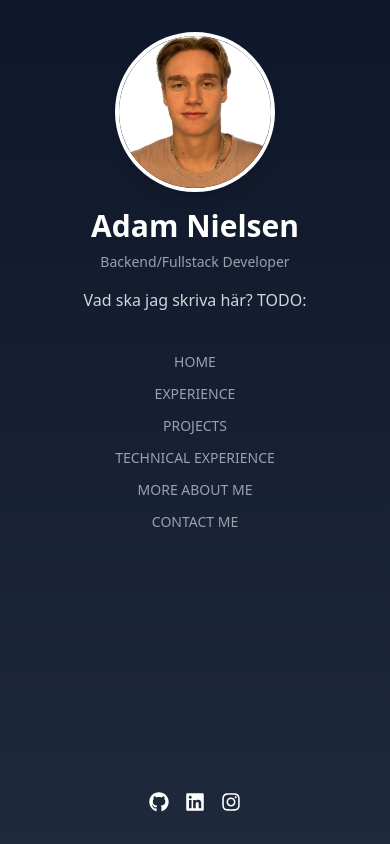
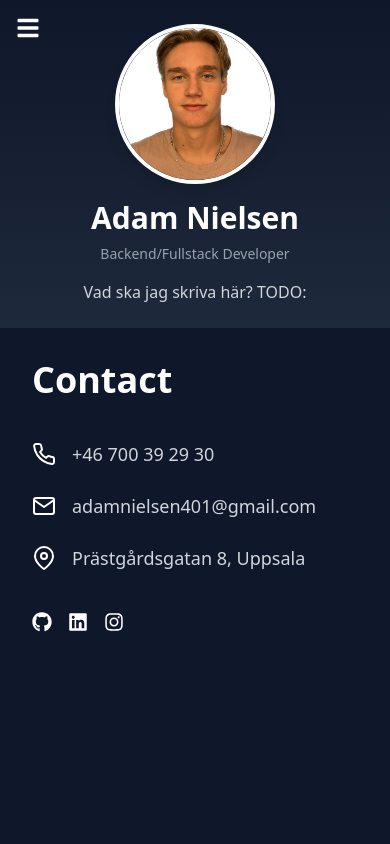
Before and after one commit to Adamniels/Portfolio, a React (Vite) app in the folder react-portfolio/: page /contact in a window 390 px wide. Built offline with nearby package versions, Linux system fonts and the light colour scheme.

Commit message:
fixed for mobile

```diff
--- a/react-portfolio/src/components/Layout.tsx
+++ b/react-portfolio/src/components/Layout.tsx
@@ -1,9 +1,11 @@
 // src/components/Layout.tsx
 import Sidebar from "./Sidebar";
+import MobileMenu from "./MobileMenu";
 
 export default function Layout({ children }: { children: React.ReactNode }) {
   return (
     <div className="md:flex min-h-screen bg-[#0f172a] text-white font-sans text-white">
+      <MobileMenu />
       <Sidebar />
       <main className="flex-1 p-8 bg-[#0f172a]">{children}</main>
     </div>
--- /dev/null
+++ b/react-portfolio/src/components/MobileMenu.tsx
@@ -0,0 +1,33 @@
+// src/components/MobileMenu.tsx
+import { useState } from "react";
+import { Link } from "react-router-dom";
+import { FaBars, FaTimes } from "react-icons/fa";
+
+export default function MobileMenu() {
+  const [isOpen, setIsOpen] = useState(false);
+
+  return (
+    <>
+      {/* Hamburger ikon */}
+      <button
+        className="md:hidden fixed top-4 left-4 z-50 text-white text-2xl"
+        onClick={() => setIsOpen(!isOpen)}
+        aria-label="Toggle menu"
+      >
+        {isOpen ? <FaTimes /> : <FaBars />}
+      </button>
+
+      {/* Meny-overlay */}
+      {isOpen && (
+        <div className="fixed inset-0 bg-[#0f172a] z-40 p-8 flex flex-col items-center justify-start gap-6 text-white text-lg">
+          <Link to="/" onClick={() => setIsOpen(false)}>HOME</Link>
+          <Link to="/experience" onClick={() => setIsOpen(false)}>EXPERIENCE</Link>
+          <Link to="/projects" onClick={() => setIsOpen(false)}>PROJECTS</Link>
+          <Link to="/technicalExperience" onClick={() => setIsOpen(false)}>TECHNICAL EXPERIENCE</Link>
+          <Link to="/about" onClick={() => setIsOpen(false)}>MORE ABOUT ME</Link>
+          <Link to="/contact" onClick={() => setIsOpen(false)}>CONTACT ME</Link>
+        </div>
+      )}
+    </>
+  );
+}
--- a/react-portfolio/src/components/Sidebar.tsx
+++ b/react-portfolio/src/components/Sidebar.tsx
@@ -1,11 +1,10 @@
-// src/components/Sidebar.tsx
 import { Link } from "react-router-dom";
 import { FaGithub, FaLinkedin, FaInstagram } from "react-icons/fa";
 
 export default function Sidebar() {
   return (
-    <aside className="bg-gradient-to-b from-[#0f172a] to-[#1e293b] text-white w-full md:w-1/3 lg:w-1/4 min-h-screen p-8 flex flex-col justify-between items-center md:items-start text-center md:text-left fixed md:static">
-      {/* Profil + info */}
+    <aside className="bg-gradient-to-b from-[#0f172a] to-[#1e293b] text-white w-full md:w-1/3 lg:w-1/4 md:min-h-screen px-4 py-6 md:px-8 md:py-8 flex flex-col items-center md:items-start text-center md:text-left">
+      {/* Profil och beskrivning (alltid synlig) */}
       <div className="flex flex-col items-center md:items-start">
         <img
           src="/Portfolio/profile.png"
@@ -17,9 +16,11 @@ export default function Sidebar() {
           Backend/Fullstack Developer
         </p>
         <p className="mt-4 text-gray-300">Vad ska jag skriva här? TODO:</p>
+      </div>
 
-        {/* Navigation */}
-        <nav className="mt-10 flex flex-col gap-3 text-gray-400 text-sm w-full">
+      {/* Navigering och sociala ikoner (bara på desktop) */}
+      <div className="hidden md:flex flex-col justify-between h-full mt-10 w-full">
+        <nav className="flex flex-col gap-3 text-gray-400 text-sm">
           <Link to="/" className="hover:text-white">
             HOME
           </Link>
@@ -39,9 +40,9 @@ export default function Sidebar() {
             CONTACT ME
           </Link>
         </nav>
-      </div>
-      {/* Social icons */}
-      <div className="flex gap-4 mt-10 text-xl">
+
+        {/* Ikoner */}
+        <div className="flex gap-4 mt-10 text-xl mb-8">
           <a
             href="https://github.com/Adamniels"
             target="_blank"
@@ -64,6 +65,7 @@ export default function Sidebar() {
             <FaInstagram />
           </a>
         </div>
+      </div>
     </aside>
   );
 }
--- a/react-portfolio/src/pages/Contact.tsx
+++ b/react-portfolio/src/pages/Contact.tsx
@@ -1,5 +1,6 @@
 // src/pages/Contact.tsx
 import { FiPhone, FiMail, FiMapPin} from "react-icons/fi"
+import { FaGithub, FaLinkedin, FaInstagram } from "react-icons/fa";
 
 export default function Contact() {
   return (
@@ -22,6 +23,30 @@ export default function Contact() {
           <span>Prästgårdsgatan 8, Uppsala</span>
         </li>
       </ul>
+      {/* Ikoner */}
+      <div className="flex gap-4 mt-10 text-xl mb-8">
+          <a
+            href="https://github.com/Adamniels"
+            target="_blank"
+            className="hover:text-white"
+          >
+            <FaGithub />
+          </a>
+          <a
+            href="https://linkedin.com/"
+            target="_blank"
+            className="hover:text-white"
+          >
+            <FaLinkedin />
+          </a>
+          <a
+            href="https://instagram.com/"
+            target="_blank"
+            className="hover:text-white"
+          >
+            <FaInstagram />
+          </a>
+        </div>
     </section>
   )
 }
--- a/react-portfolio/src/pages/Experience.tsx
+++ b/react-portfolio/src/pages/Experience.tsx
@@ -1,7 +1,7 @@
 // src/pages/Experience.tsx
 export default function Experience() {
   return (
-    <section className="max-w-3xl mx-auto">
+    <section className="max-w-3xl">
       <h1 className="text-4xl font-bold text-white mb-10">Experience</h1>
 
       {/* EDUCATION */}
--- a/react-portfolio/src/pages/TechnicalExp.tsx
+++ b/react-portfolio/src/pages/TechnicalExp.tsx
@@ -1,7 +1,7 @@
 // src/pages/TechnicalExp.tsx
 export default function TechnicalExp() {
   return (
-    <section className="max-w-3xl mx-auto">
+    <section className="max-w-3xl">
       <h1 className="text-4xl font-bold text-white mb-10">
         Technical Experience
       </h1>
```
Lines whose indentation alone changed are shown as unchanged.
